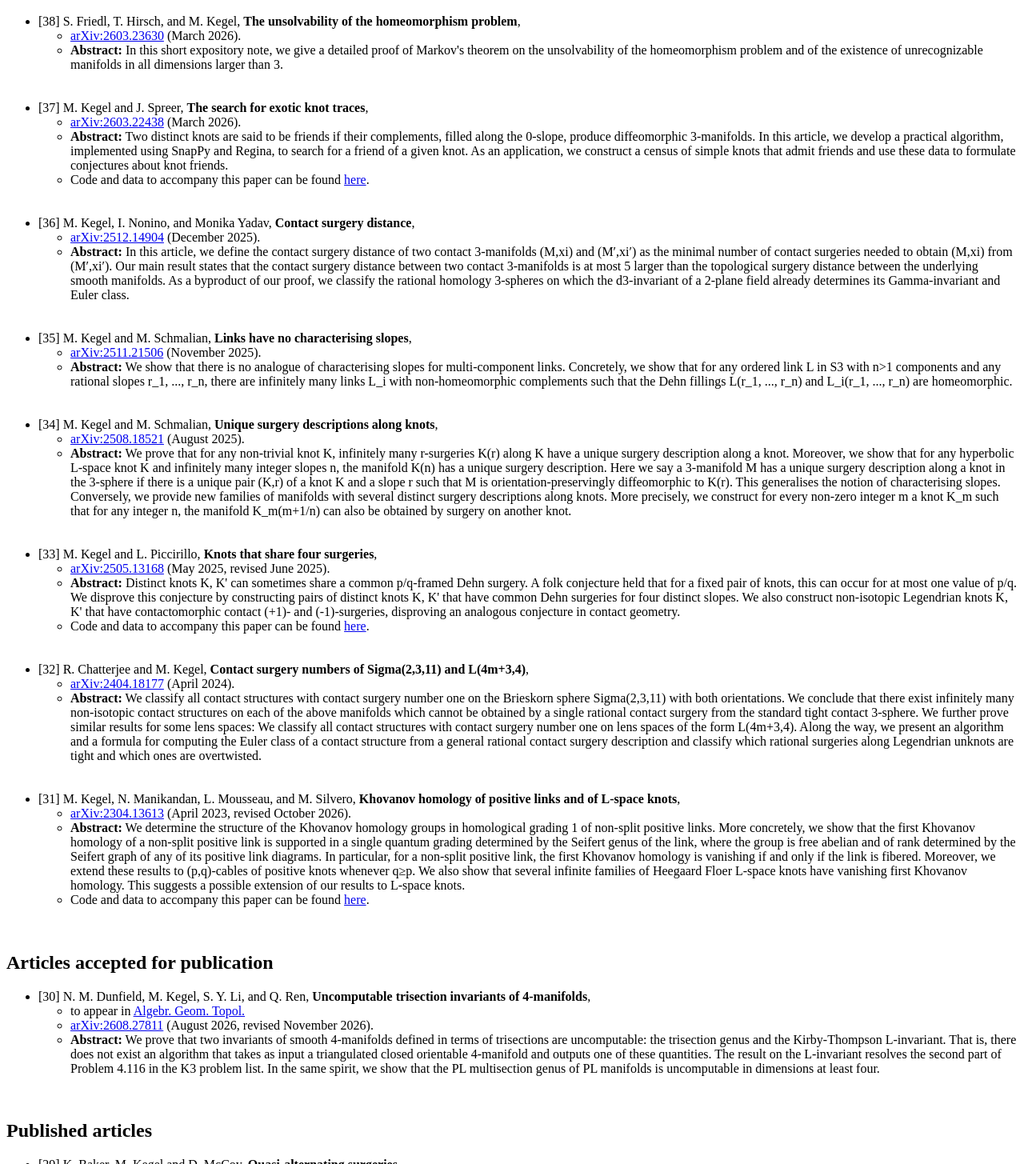
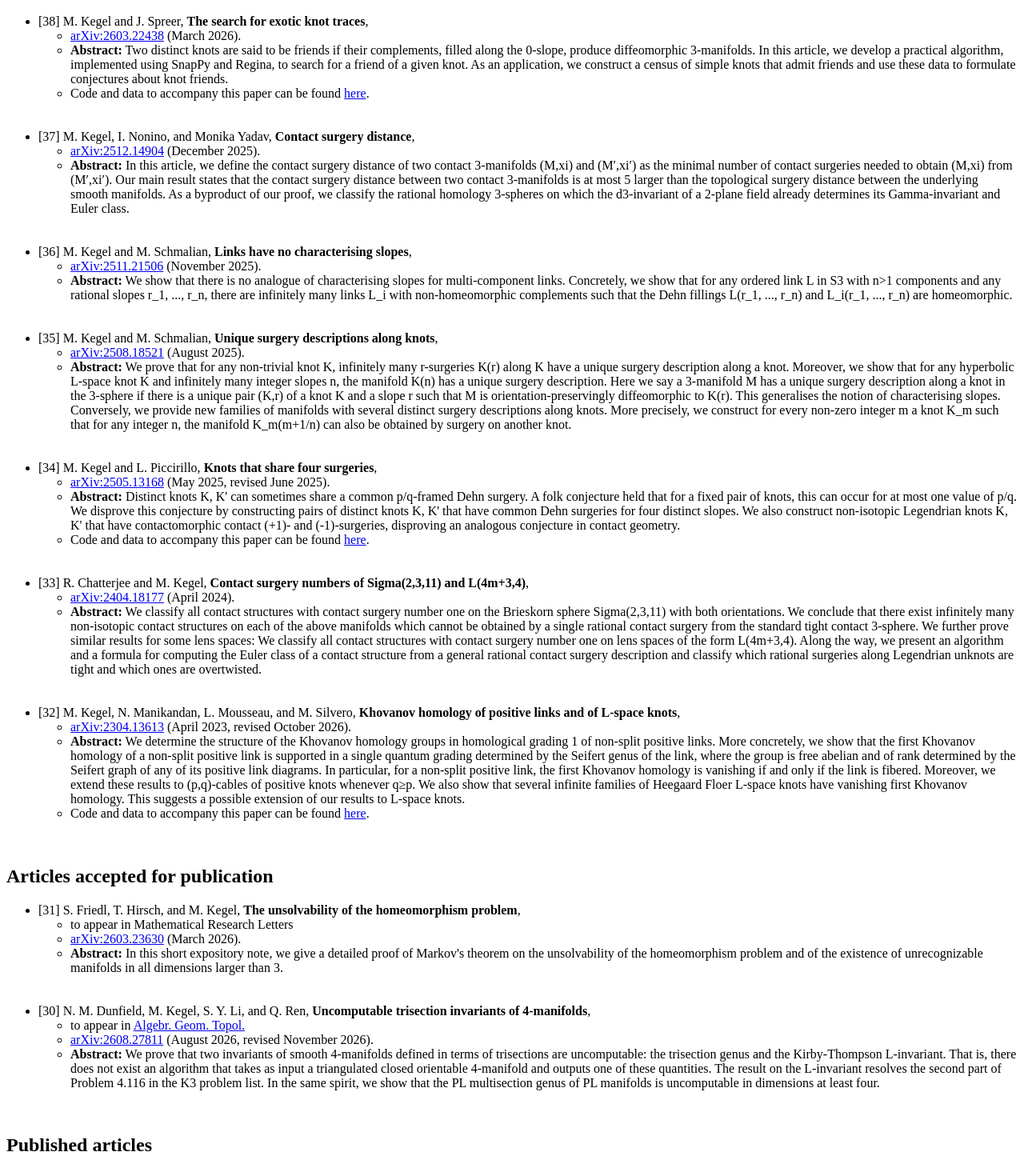
Before and after one commit to MarcKegel/marckegel.github.io, a plain HTML site: page downloads.html in a window 1280 px wide. Shown: the part 1580-3035 px from the top of the page at 80% size. Drawn offline with Linux system fonts and the light colour scheme.

Commit message:
Add files via upload

```diff
--- a/downloads.html
+++ b/downloads.html
@@ -141,17 +141,7 @@ The proof follows an approach initiated by Avdek through his ribbon-move framewo
 </li>
 
 <li>
-[38] S. Friedl, T. Hirsch, and M. Kegel,
-<b>The unsolvability of the homeomorphism problem</b>,<br>
-<ul>
-<li> <a href="https://arxiv.org/abs/2603.23630">arXiv:2603.23630</a> (March 2026).<br>
-<li> <b>Abstract:</b> In this short expository note, we give a detailed proof of Markov's theorem on the unsolvability of the homeomorphism problem and of the existence of unrecognizable manifolds in all dimensions larger than 3.
-</ul>
-<br><br>
-</li>
-
-<li>
-[37] M. Kegel and J. Spreer,
+[38] M. Kegel and J. Spreer,
 <b>The search for exotic knot traces</b>,<br>
 <ul>
 <li> <a href="https://arxiv.org/abs/2603.22438">arXiv:2603.22438</a> (March 2026).<br>
@@ -162,7 +152,7 @@ The proof follows an approach initiated by Avdek through his ribbon-move framewo
 </li>
 
 <li>
-[36] M. Kegel, I. Nonino, and Monika Yadav,
+[37] M. Kegel, I. Nonino, and Monika Yadav,
 <b>Contact surgery distance</b>,<br>
 <ul>
 <li> <a href="https://arxiv.org/abs/2512.14904">arXiv:2512.14904</a> (December 2025).<br>
@@ -172,7 +162,7 @@ The proof follows an approach initiated by Avdek through his ribbon-move framewo
 </li>
 
 <li>
-[35] M. Kegel and M. Schmalian,
+[36] M. Kegel and M. Schmalian,
 <b>Links have no characterising slopes</b>,<br>
 <ul>
 <li> <a href="https://arxiv.org/abs/2511.21506">arXiv:2511.21506</a> (November 2025).<br>
@@ -182,7 +172,7 @@ The proof follows an approach initiated by Avdek through his ribbon-move framewo
 </li>
 
 <li>
-[34] M. Kegel and M. Schmalian,
+[35] M. Kegel and M. Schmalian,
 <b>Unique surgery descriptions along knots</b>,<br>
 <ul>
 <li> <a href="https://arxiv.org/abs/2508.18521">arXiv:2508.18521</a> (August 2025).<br>
@@ -192,7 +182,7 @@ The proof follows an approach initiated by Avdek through his ribbon-move framewo
 </li>
 
 <li>
-[33] M. Kegel and L. Piccirillo,
+[34] M. Kegel and L. Piccirillo,
 <b>Knots that share four surgeries</b>,<br>
 <ul>
 <li> <a href="https://arxiv.org/abs/2505.13168">arXiv:2505.13168</a> (May 2025, revised June 2025).<br>
@@ -204,7 +194,7 @@ The proof follows an approach initiated by Avdek through his ribbon-move framewo
 </li>
 
 <li>
-[32] R. Chatterjee and M. Kegel,
+[33] R. Chatterjee and M. Kegel,
 <b>Contact surgery numbers of Sigma(2,3,11) and L(4m+3,4)</b>,<br>
 <ul>
 <li> <a href="https://arxiv.org/abs/2404.18177">arXiv:2404.18177</a> (April 2024).<br>
@@ -215,7 +205,7 @@ The proof follows an approach initiated by Avdek through his ribbon-move framewo
 
 
 <li>
-[31] M. Kegel, N. Manikandan, L. Mousseau, and M. Silvero,
+[32] M. Kegel, N. Manikandan, L. Mousseau, and M. Silvero,
 <b>Khovanov homology of positive links and of L-space knots</b>,<br>
 <ul>
 <li> <a href="https://arxiv.org/abs/2304.13613">arXiv:2304.13613</a> (April 2023, revised October 2026).<br>
@@ -239,6 +229,17 @@ knots whenever q&ge;p. We also show that several infinite families of Heegaard F
 <h2>Articles accepted for publication</h2>
 <ul>
 
+
+<li>
+[31] S. Friedl, T. Hirsch, and M. Kegel,
+<b>The unsolvability of the homeomorphism problem</b>,<br>
+<ul>
+<li> to appear in Mathematical Research Letters
+<li> <a href="https://arxiv.org/abs/2603.23630">arXiv:2603.23630</a> (March 2026).<br>
+<li> <b>Abstract:</b> In this short expository note, we give a detailed proof of Markov's theorem on the unsolvability of the homeomorphism problem and of the existence of unrecognizable manifolds in all dimensions larger than 3.
+</ul>
+<br><br>
+</li>
 
 <li>
 [30] N. M. Dunfield, M. Kegel, S. Y. Li, and Q. Ren,
```
